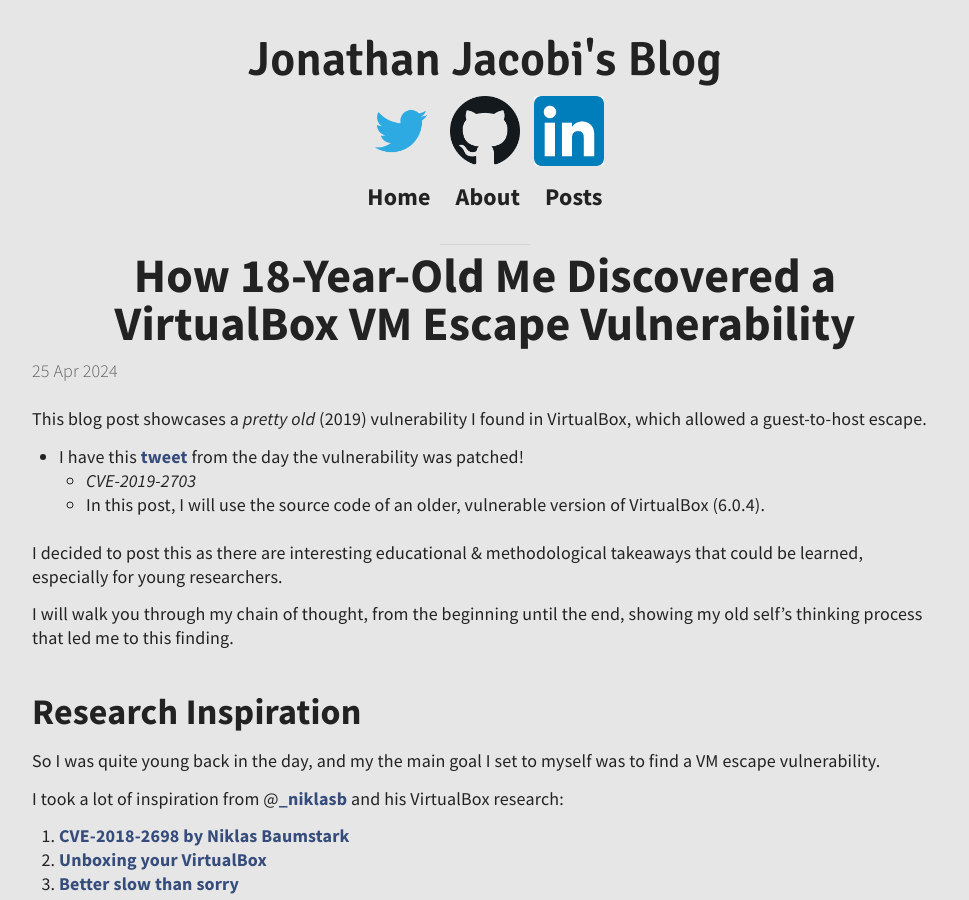
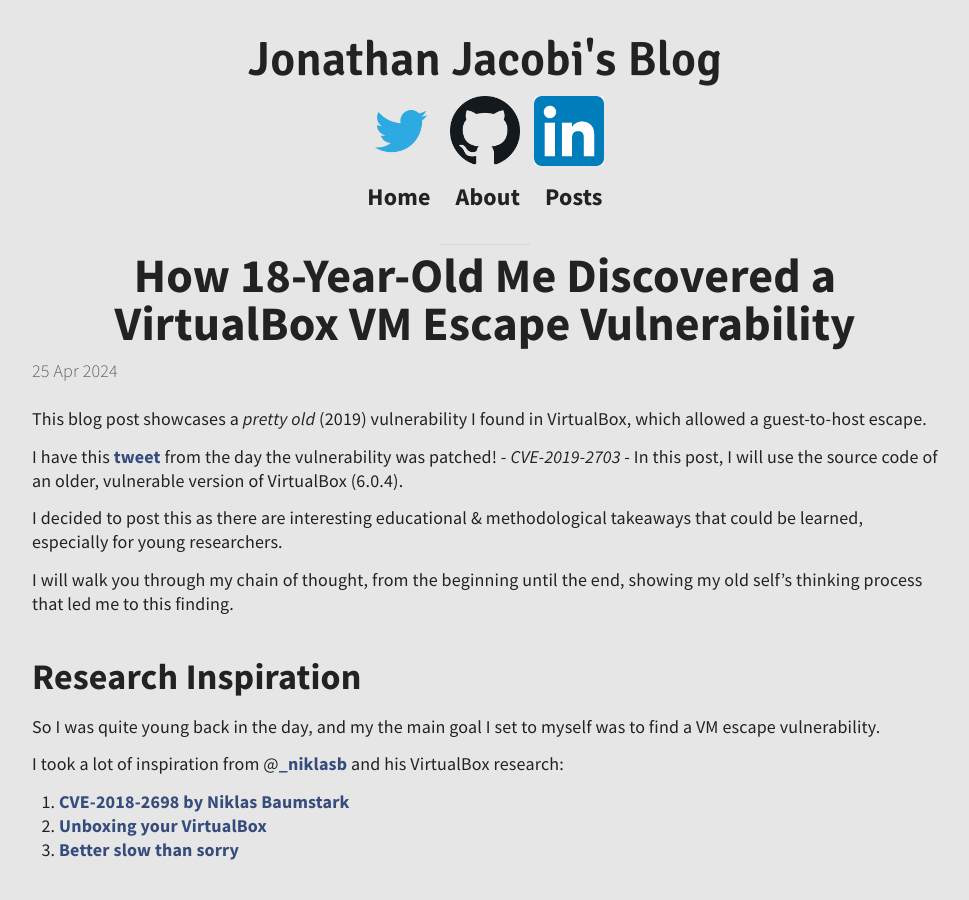
Before and after one commit to j0nathanj/j0nathanj.github.io, a Jekyll site: the page built from _posts/2024-04-25-Dusting-off-the-VM-Escape.md, in a window 1280 px wide and 900 px high. Shown: the whole window, without its empty margins (155-1124 px from the left). Built offline with Jekyll 4.4.1, drawn with Linux system fonts in a browser that asks for light colours; comment, search, counter and statistics services are not loaded.

Commit message:
last fix

```diff
--- a/_posts/2024-04-25-Dusting-off-the-VM-Escape.md
+++ b/_posts/2024-04-25-Dusting-off-the-VM-Escape.md
@@ -7,7 +7,7 @@
 
 This blog post showcases a *pretty old* (2019) vulnerability I found in VirtualBox, which allowed a guest-to-host escape.
 
-- I have this [tweet](https://twitter.com/j0nathanj/status/1118969024099094528/photo/1) from the day the vulnerability was patched!
+I have this [tweet](https://twitter.com/j0nathanj/status/1118969024099094528/photo/1) from the day the vulnerability was patched!
     - *CVE-2019-2703*
     - In this post, I will use the source code of an older, vulnerable version of VirtualBox (6.0.4).
 
```
